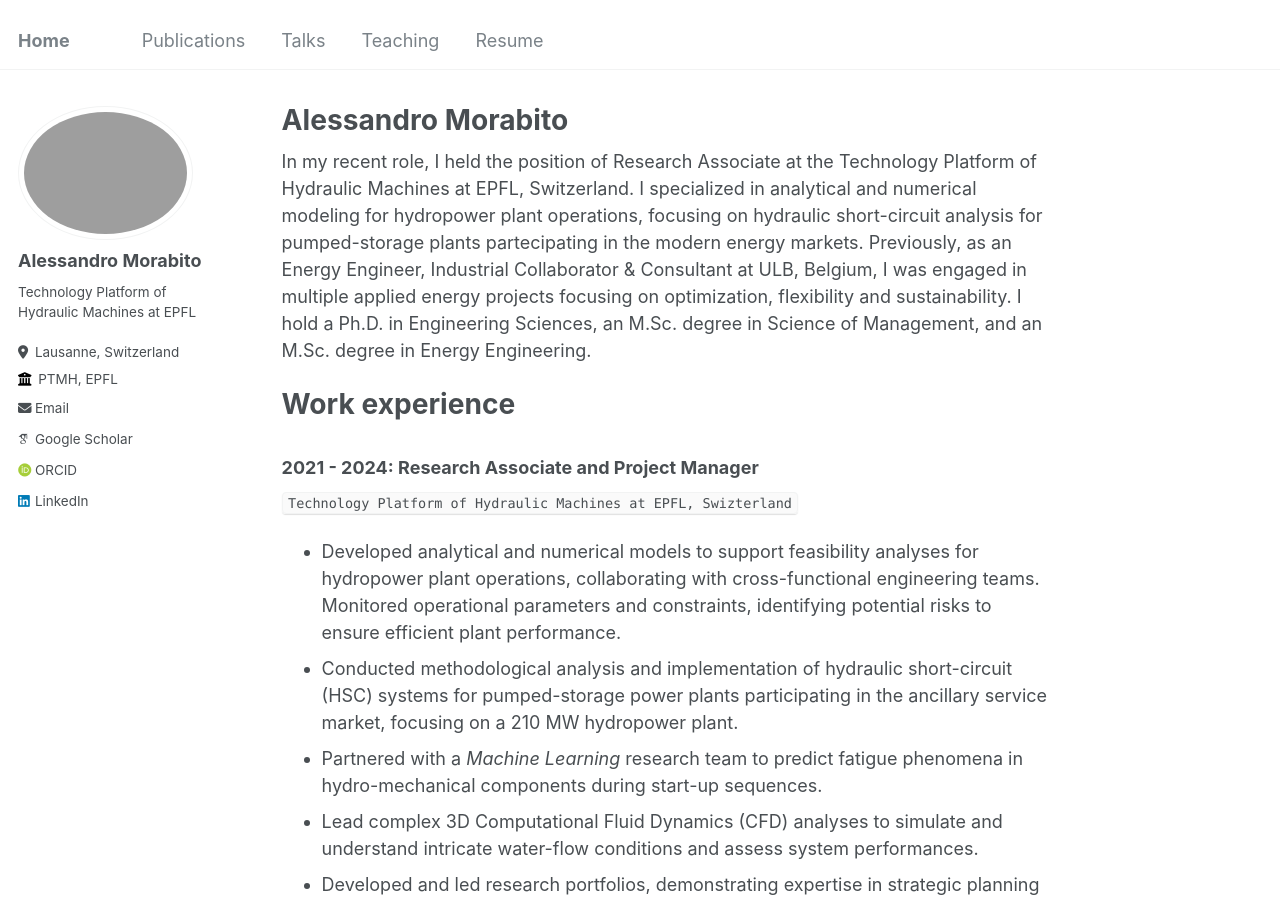
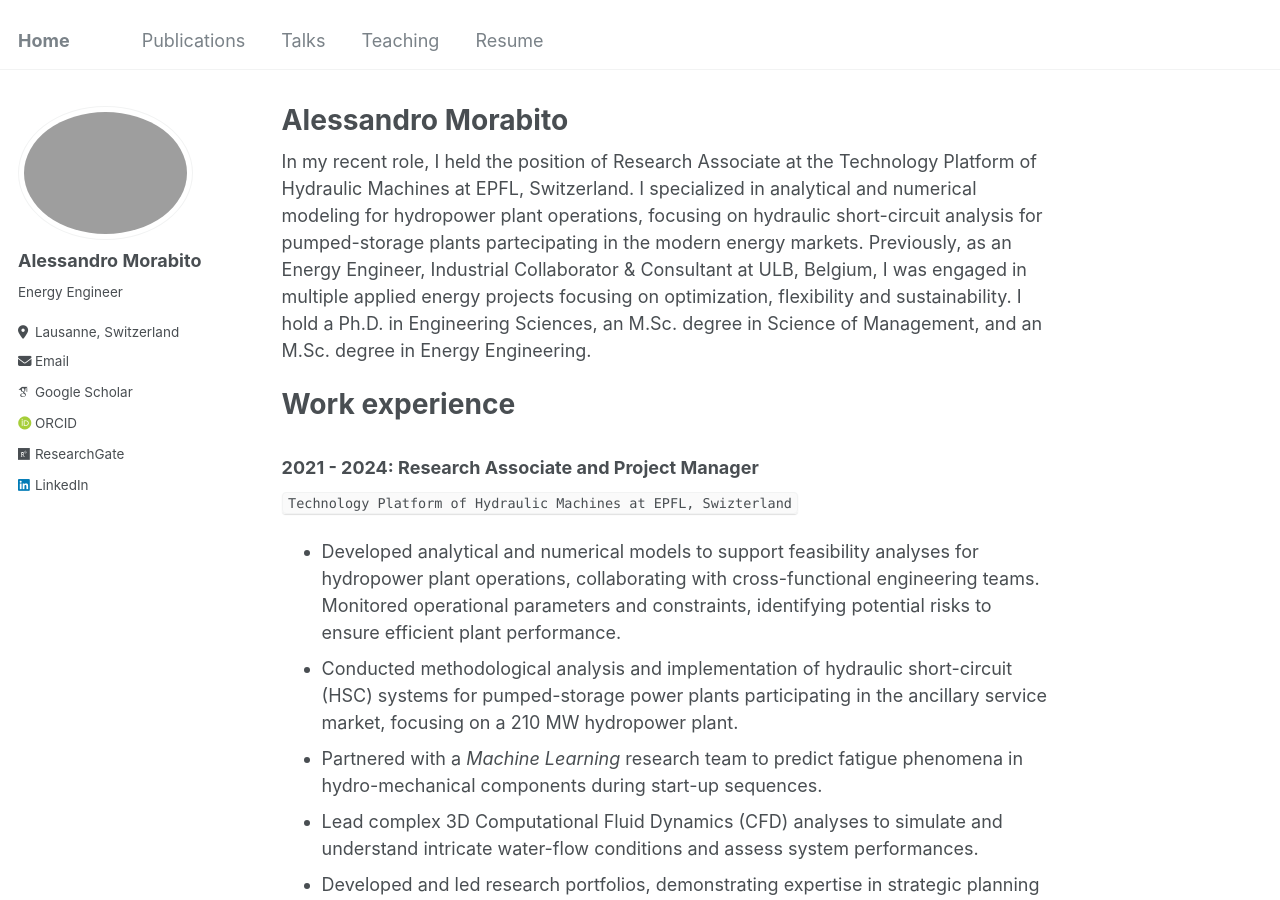
Before and after one commit to morabito-a/info, a Jekyll site: the page built from _pages/about.md, in a window 1280 px wide and 900 px high. Built offline with Jekyll 4.4.1, drawn with Linux system fonts in a browser that asks for light colours; some web fonts are replaced.

Commit message:
Update _config.yml

```diff
--- a/_config.yml
+++ b/_config.yml
@@ -24,9 +24,10 @@ author:
   avatar           : "profile.png"
   name             : "Alessandro Morabito"
   pronouns         : # example: "she/her"
-  bio              : "Technology Platform of Hydraulic Machines at EPFL"
+  bio              : "Energy Engineer"
+  #"Technology Platform of Hydraulic Machines at EPFL"
   location         : "Lausanne, Switzerland"
-  employer         : "PTMH, EPFL"
+  employer         : #"PTMH, EPFL"
   uri              : # URL
   email            : "morabito.alessandro@email.com"
 
@@ -36,7 +37,7 @@ author:
   impactstory      : # URL
   orcid            : "https://orcid.org/0000-0003-0328-5681"
   pubmed           : # "https://www.ncbi.nlm.nih.gov/pubmed/?term=john+snow"
-  researchgate     : # URL
+  researchgate     : "https://www.researchgate.net/profile/Alessandro-Morabito-2"
 
   # Repositories and software development
   bitbucket        : # Username - Update with your username on the site
```
